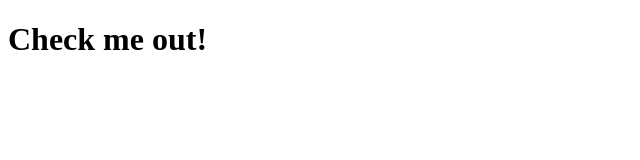
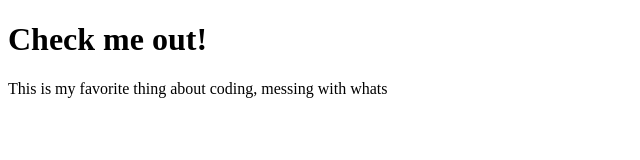
Before and after one commit to JoePappano/cd-demo, a plain HTML site: page index.html in a window 1280 px wide. Shown: the whole page, without its empty margins (0-640 px from the left). Drawn offline with Linux system fonts and the light colour scheme.

Commit message:
updating files

```diff
--- a/index.html
+++ b/index.html
@@ -8,5 +8,7 @@
 </head>
 <body>
     <h1> Check me out! </h1>
+
+    <p> This is my favorite thing about coding, messing with whats </p>
 </body>
 </html>
```
